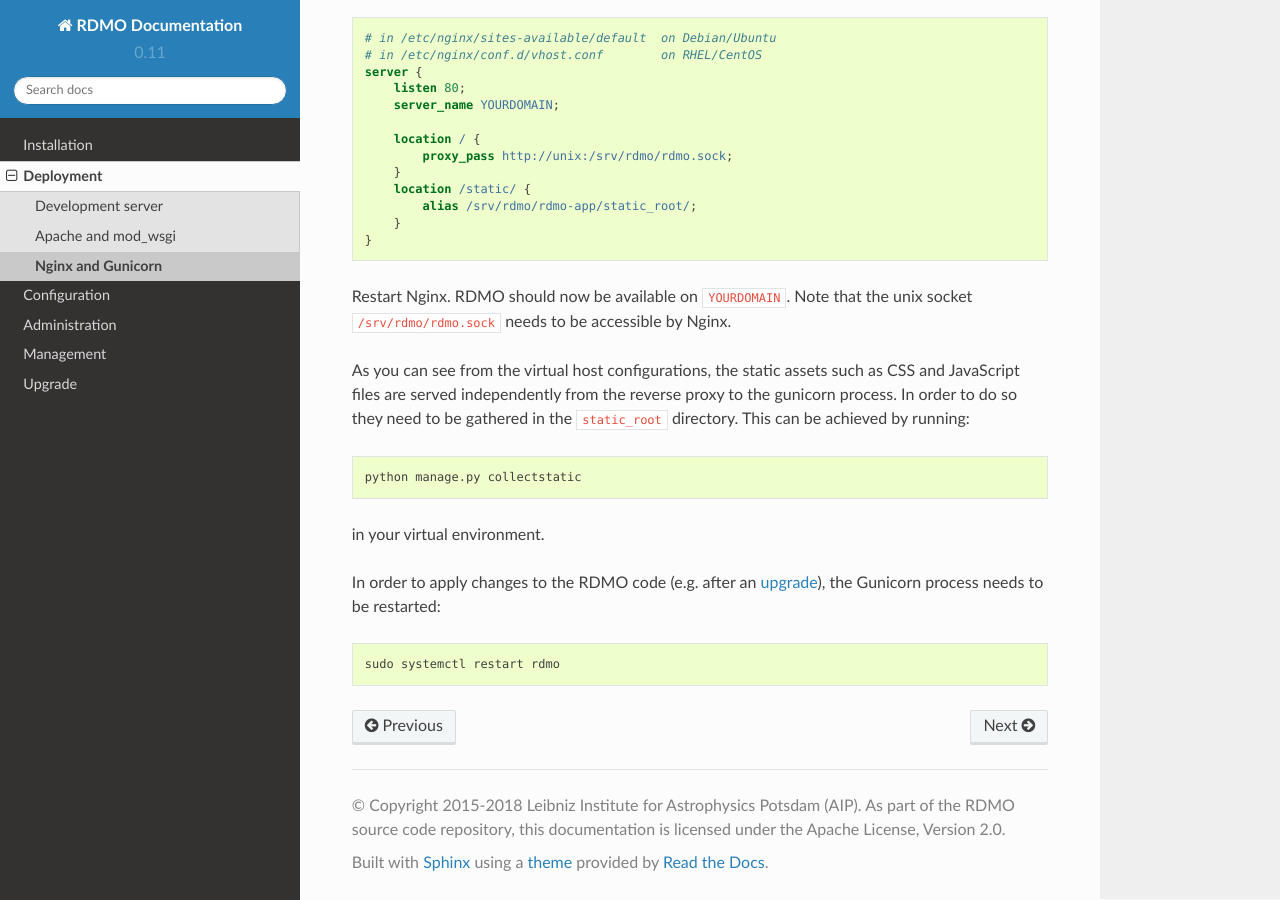
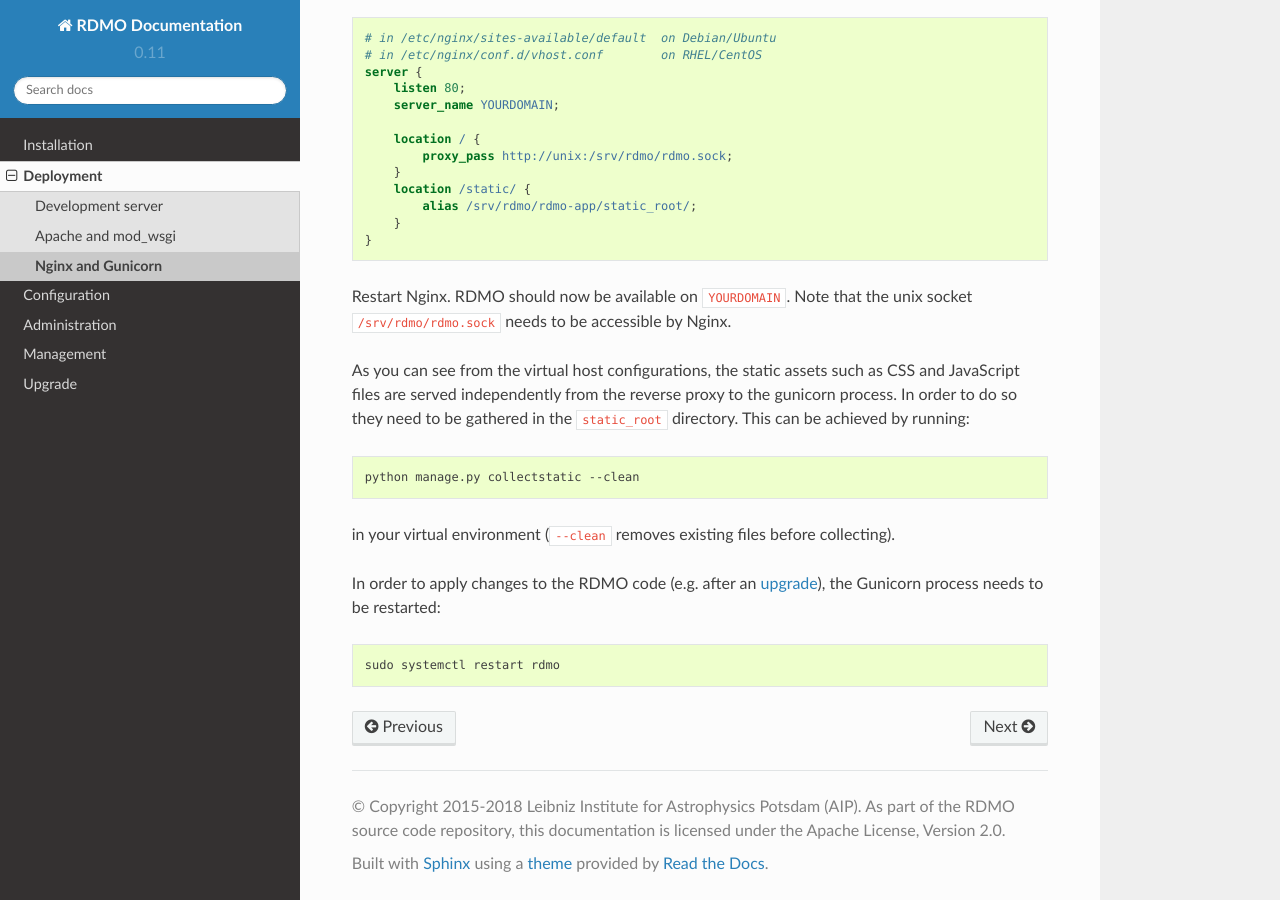
Before and after one commit to rdmorganiser/rdmo-docs, a Sphinx documentation site: the page built from docs/deployment/nginx.md, in a window 1280 px wide and 900 px high, scrolled down 1246 px. Built offline with Sphinx 7.4.7 and the Read the Docs theme 2.0.0, drawn with Linux system fonts in a browser that asks for light colours.

Commit message:
Add --clean to collectstatic

````diff
--- a/docs/deployment/nginx.md
+++ b/docs/deployment/nginx.md
@@ -70,10 +70,10 @@ Restart Nginx. RDMO should now be available on `YOURDOMAIN`. Note that the unix
 As you can see from the virtual host configurations, the static assets such as CSS and JavaScript files are served independently from the reverse proxy to the gunicorn process. In order to do so they need to be gathered in the `static_root` directory. This can be achieved by running:
 
 ```bash
-python manage.py collectstatic
+python manage.py collectstatic --clean
 ```
 
-in your virtual environment.
+in your virtual environment (`--clean` removes existing files before collecting).
 
 In order to apply changes to the RDMO code (e.g. after an [upgrade](../upgrade/index.html)), the Gunicorn process needs to be restarted:
 
````
Also changed, not shown: docs/deployment/apache.md (+2 -2 lines).
